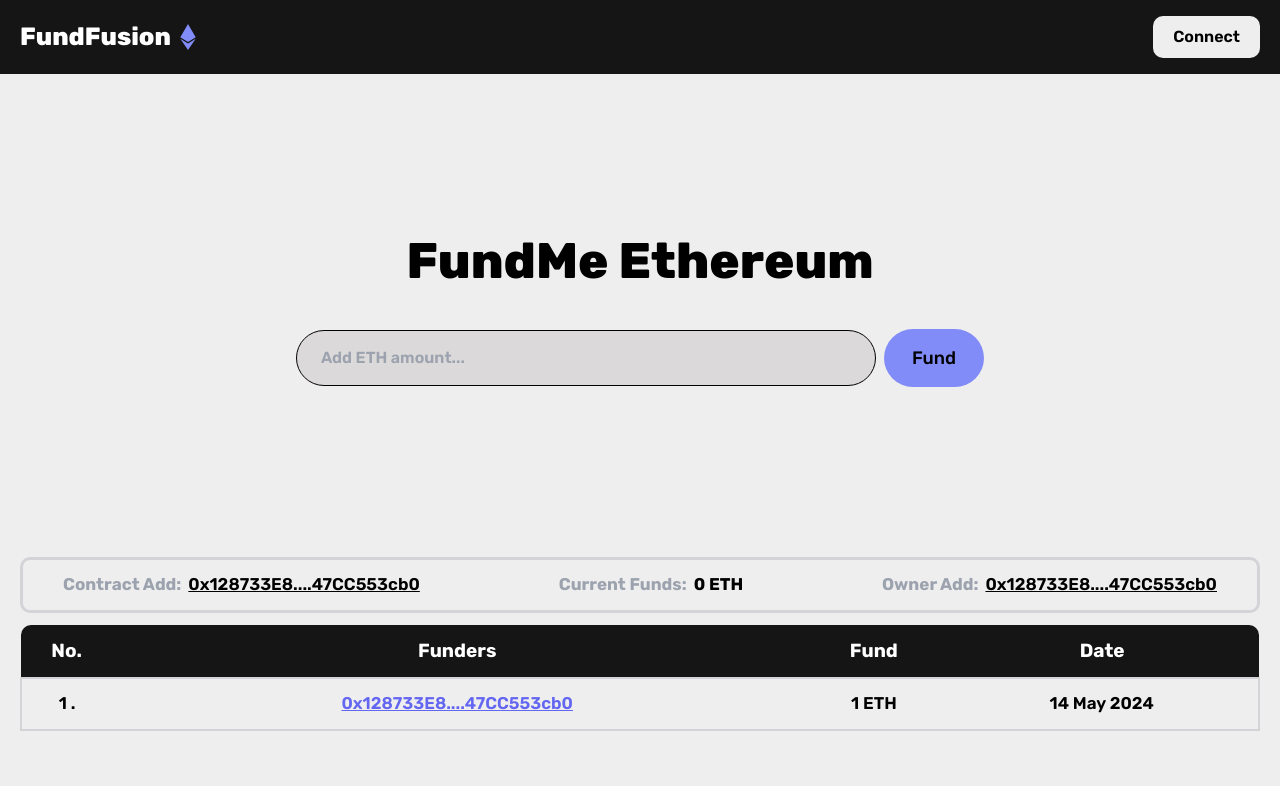
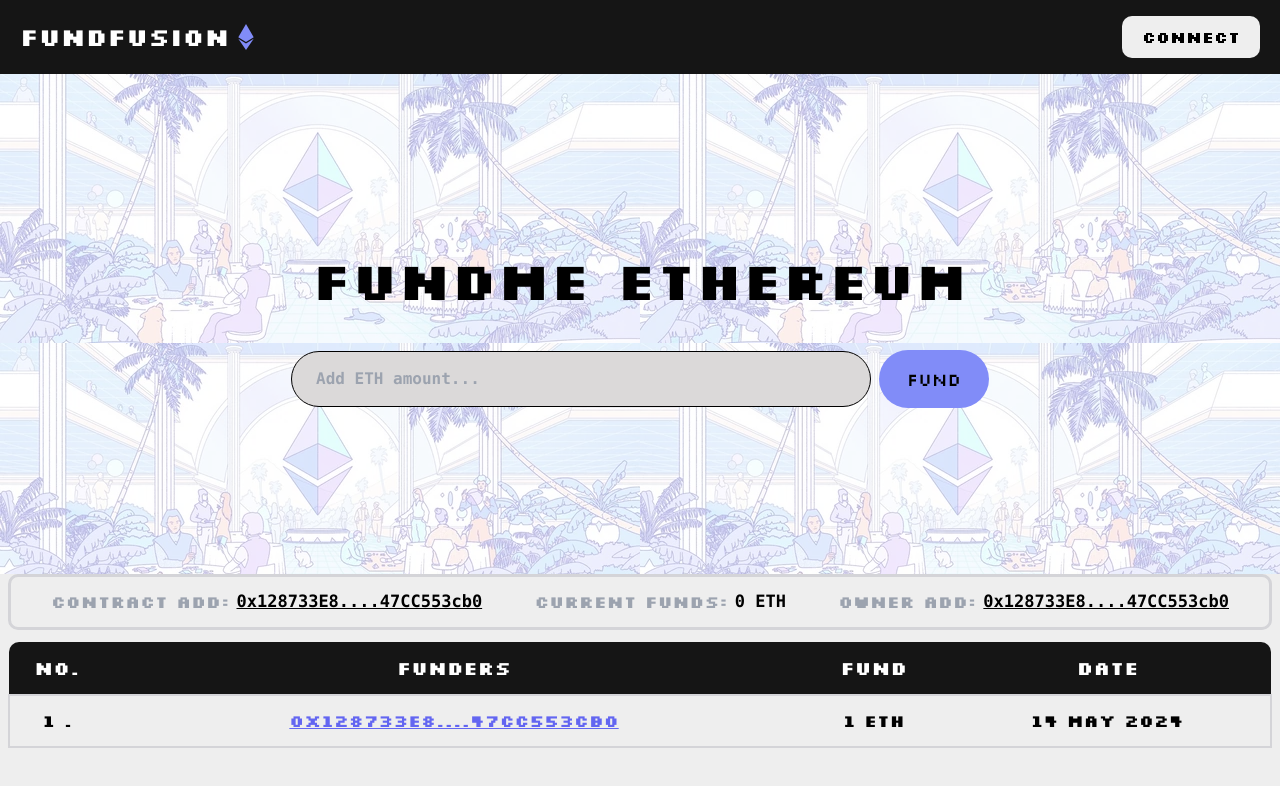
Before and after one commit to rohann06/fundme, a Next.js app: page / in a window 1280 px wide. Shown: the top 786 px of the page. Built offline with nearby package versions, Linux system fonts and the light colour scheme.

Commit message:
Made some changes in front end
- Changed the fonts
- added the background image in funding section
-changed the font size

```diff
--- a/app/layout.tsx
+++ b/app/layout.tsx
@@ -1,8 +1,8 @@
 import type { Metadata } from "next";
-import { Rubik } from "next/font/google";
+import { Silkscreen } from "next/font/google";
 import "./globals.css";
 
-const rubik = Rubik({ subsets: ["latin"] });
+const silkscreen = Silkscreen({ weight: ["400", "700"],subsets: ["latin"]});
 
 export const metadata: Metadata = {
   title: "FundMe",
@@ -16,7 +16,7 @@
 }>) {
   return (
     <html lang="en">
-      <body className={rubik.className}>{children}</body>
+      <body className={silkscreen.className}>{children}</body>
     </html>
   );
 }
--- a/app/page.tsx
+++ b/app/page.tsx
@@ -1,12 +1,15 @@
 import AllFunders from "@/components/AllFunders";
 import FundSection from "@/components/FundSection";
 import Navbar from "@/components/Navbar";
+import Image from "next/image";
 
 export default function Home() {
   return (
     <main>
       <Navbar />
+
       <FundSection />
+
       <AllFunders />
     </main>
   );
--- a/components/AllFunders.tsx
+++ b/components/AllFunders.tsx
@@ -7,13 +7,13 @@
     address.length - 10
   )}`;
   return (
-    <div className=" mx-3 md:mx-5">
+    <div className=" md:mt-0 mx-2 md:mx-2">
       <div className="flex md:flex-row flex-col items-start md:items-center justify-between rounded-[10px]  border-[3px] py-[12px] border-zinc-300 gap-y-3 px-0 md:px-5">
         <div className=" flex md:flex-row flex-col items-start md:items-center gap-x-[7px] text-[15px] md:text-[17px] font-bold mx-3 md:mx-5">
           <p className=" text-gray-400">Contract Add:</p>
           <a
             href="https://etherscan.io/address/0x128733E87074F39D2b77E5e1101C2047CC553cb0"
-            className=" underline font-semibold hover:text-indigo-400"
+            className=" underline font-semibold hover:text-indigo-400 font-mono"
             target="_blank"
           >
             {shortenedAddress}
@@ -21,14 +21,14 @@
         </div>
         <div className=" flex md:flex-row flex-col items-start md:items-center gap-x-[7px] text-[15px] md:text-[17px] font-bold mx-3 md:mx-5">
           <p className=" text-gray-400">Current Funds:</p>
-          <p>0 ETH</p>
+          <p className="font-mono">0 ETH</p>
         </div>
         <div className=" flex md:flex-row flex-col items-start md:items-center gap-x-[7px] text-[15px] md:text-[17px] font-bold mx-3 md:mx-5">
           <p className=" text-gray-400">Owner Add:</p>
           <a
             href="https://etherscan.io/address/0x128733E87074F39D2b77E5e1101C2047CC553cb0"
             target="_blank"
-            className=" underline font-semibold hover:text-indigo-400"
+            className=" underline font-semibold hover:text-indigo-400 font-mono"
           >
             {shortenedAddress}
           </a>
--- a/components/FundSection.tsx
+++ b/components/FundSection.tsx
@@ -2,22 +2,26 @@
 
 const FundSection = () => {
   return (
-    <div className=" flex flex-col justify-center items-center mb-[70px] mt-[95px] md:mb-[170px] md:mt-[150px]">
-      <div className=" text-[30px] md:text-[50px] font-extrabold mb-[10px] md:mb-[30px]">
-        <p>FundMe Ethereum</p>
+    <div className="relative h-[400px] mb-5 md:mb-0 md:h-[500px] w-screen">
+      <div className="bg-[url('/eth.webp')] h-[400px] md:h-[500px] w-screen absolute top-0 left-0 z-0"></div>
+      <div className="bg-white absolute h-[400px] md:h-[500px] w-screen opacity-70 z-10 top-0 left-0"></div>
+      <div className="bg-transparent flex flex-col justify-center items-center absolute top-0 left-0 h-[400px] md:h-full w-full z-20">
+        <div className="text-[27px] md:text-[53px] font-extrabold mb-[10px] md:mb-[30px] bg-transparent">
+          <p className="bg-transparent">FundMe Ethereum</p>
         </div>
-      <form className=" flex items-center gap-x-2">
-        <div>
+        <form className="flex items-center gap-x-2 bg-transparent">
+          <div className="bg-transparent">
             <input
               placeholder="Add ETH amount..."
               type="text"
-            className=" text-sm md:text-base w-[250px] md:w-[580px] bg-[#dbd9d9] px-4 md:px-6 py-[10px] md:py-[15px] rounded-full border-[1px] border-black font-semibold"
+              className="text-sm md:text-base w-[250px] md:w-[580px] bg-[#dbd9d9] px-4 md:px-6 py-[10px] md:py-[15px] rounded-full border-[1px] border-black font-semibold font-mono"
             />
           </div>
-        <button className=" rounded-full text-base md:text-lg font-medium bg-indigo-400 hover:bg-indigo-500 py-[10px] md:py-[15px] px-5 md:px-7">
+          <button className="rounded-full text-base md:text-lg font-medium bg-indigo-400 hover:bg-indigo-500 py-[10px] md:py-[15px] px-5 md:px-7">
             Fund
           </button>
         </form>
+      </div>
     </div>
   );
 };
--- a/components/Navbar.tsx
+++ b/components/Navbar.tsx
@@ -5,12 +5,12 @@
 const Navbar = () => {
   return (
     <div className=" flex justify-between items-center bg-[#151515] w-full py-4 px-5">
-      <div className=" bg-[#151515] flex items-center text-[20px] md:text-[25px] font-extrabold gap-x-1 text-white">
+      <div className=" bg-[#151515] flex items-center text-[15px] md:text-[25px] font-extrabold gap-x-1 text-white">
         FundFusion{" "}
         <FaEthereum className="bg-[#151515] text-indigo-400 text-[21px] md:text-[26px]" />
       </div>
       <div className=" rounded-[10px]">
-        <button className=" text-sm md:text-base py-[6px] md:py-[9px] px-4 md:px-5 font-semibold rounded-[10px] hover:scale-105 ">
+        <button className=" text-sm md:text-base py-[3px] md:py-[9px] px-3 md:px-5 font-semibold rounded-[10px] hover:scale-105 ">
           Connect
         </button>
       </div>
--- a/components/Table.tsx
+++ b/components/Table.tsx
@@ -39,15 +39,15 @@
           <a
             href="https://etherscan.io/address/0x128733E87074F39D2b77E5e1101C2047CC553cb0"
             target="_blank"
-            className=" underline text-indigo-500"
+            className=" underline text-indigo-500 font-mono font-medium"
           >
             {address}
           </a>
-          <p className=" font-semibold">
-            {" "}
-            <span className=" font-semibold text-zinc-500">Funded:</span> 1 ETH
+          <p className=" font-semibold text-zinc-500">
+            Funded: {" "}
+            <span className=" font-semibold text-black font-mono">1 ETH</span>
           </p>
-          <p className=" text-sm">14 May 2024</p>
+          <p className=" text-sm font-mono">14 May 2024</p>
         </div>
       </div>
     </>
```
Also changed, not shown: public/eth.webp (added). Lines whose indentation alone changed are shown as unchanged.
